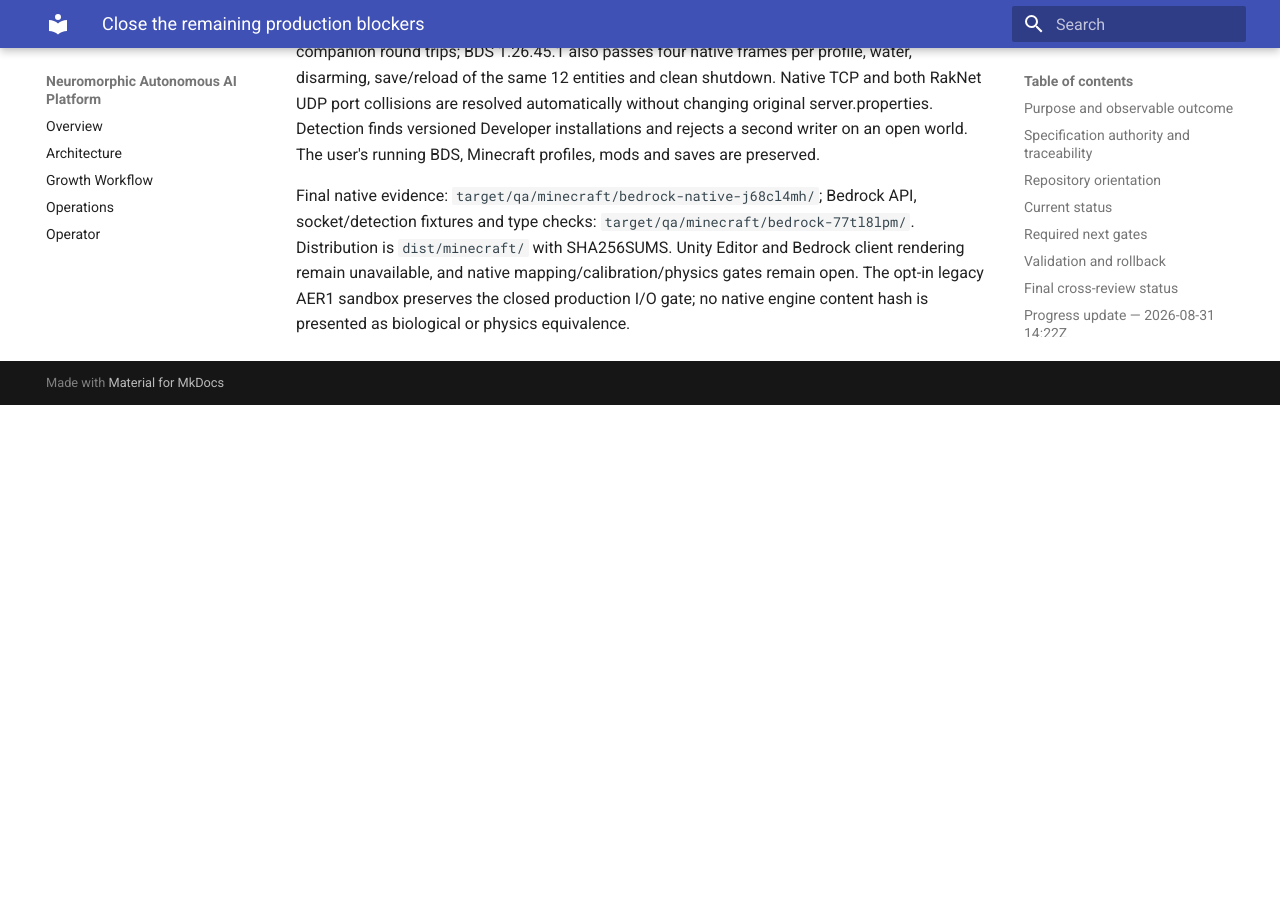
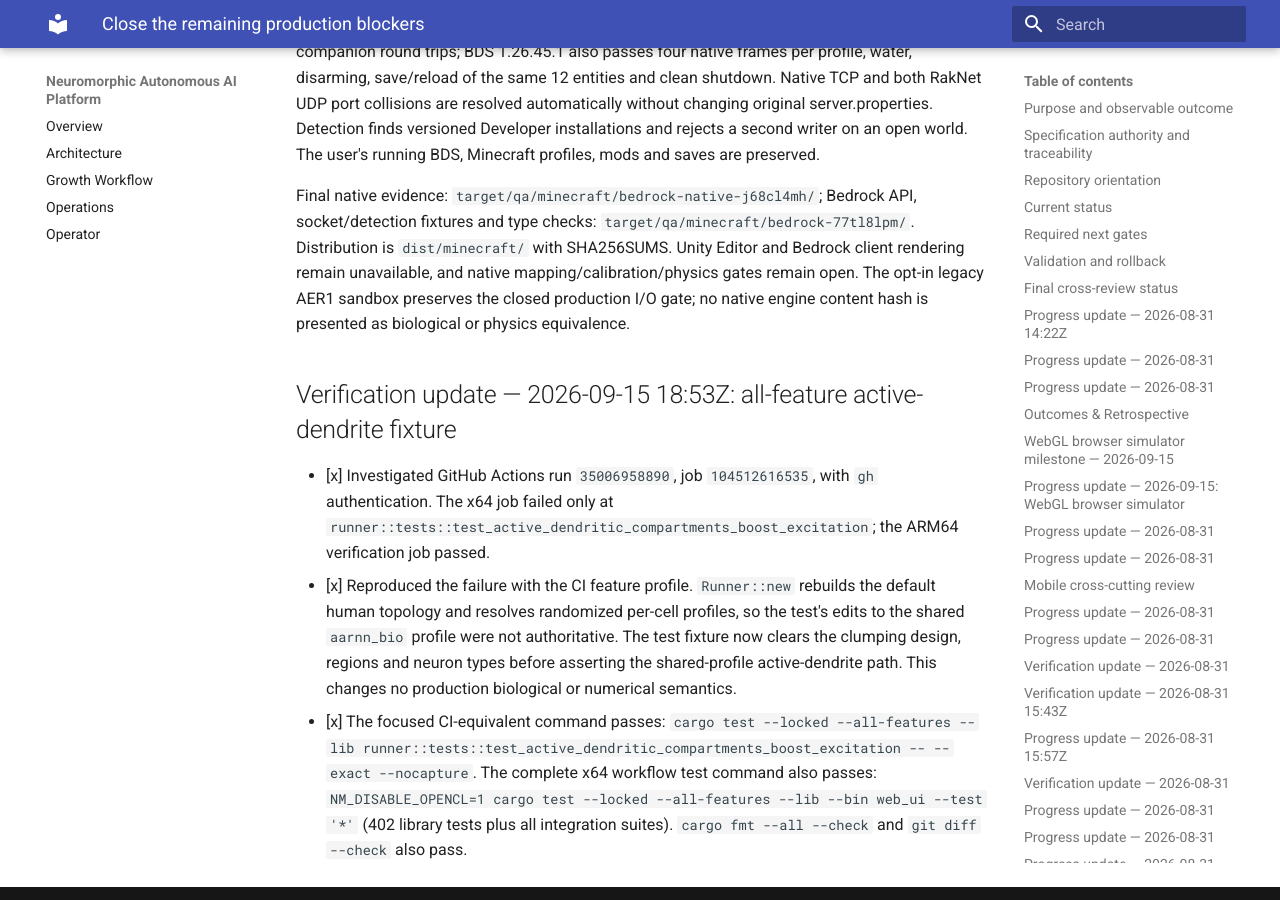
Before and after one commit to neuralmimicry/aarnn_rust, an MkDocs documentation site: the page built from docs/execplans/active-production-cross-review.md, in a window 1280 px wide and 900 px high, scrolled down 57923 px. Built offline with MkDocs 1.6.1 and Material for MkDocs 9.7.7, drawn with Linux system fonts in a browser that asks for light colours; before the commit the page ends 58328 px from its top, so only the background shows below that.

Commit message:
test: stabilize active dendrite fixture

```diff
--- a/docs/execplans/active-production-cross-review.md
+++ b/docs/execplans/active-production-cross-review.md
@@ -2333,3 +2333,23 @@
 rendering remain unavailable, and native mapping/calibration/physics gates remain
 open. The opt-in legacy AER1 sandbox preserves the closed production I/O gate;
 no native engine content hash is presented as biological or physics equivalence.
+
+## Verification update — 2026-09-15 18:53Z: all-feature active-dendrite fixture
+
+- [x] Investigated GitHub Actions run `35006958890`, job `104512616535`, with
+  `gh` authentication. The x64 job failed only at
+  `runner::tests::test_active_dendritic_compartments_boost_excitation`; the
+  ARM64 verification job passed.
+- [x] Reproduced the failure with the CI feature profile. `Runner::new` rebuilds
+  the default human topology and resolves randomized per-cell profiles, so the
+  test's edits to the shared `aarnn_bio` profile were not authoritative. The
+  test fixture now clears the clumping design, regions and neuron types before
+  asserting the shared-profile active-dendrite path. This changes no production
+  biological or numerical semantics.
+- [x] The focused CI-equivalent command passes:
+  `cargo test --locked --all-features --lib
+  runner::tests::test_active_dendritic_compartments_boost_excitation --
+  --exact --nocapture`. The complete x64 workflow test command also passes:
+  `NM_DISABLE_OPENCL=1 cargo test --locked --all-features --lib --bin web_ui
+  --test '*'` (402 library tests plus all integration suites). `cargo fmt
+  --all --check` and `git diff --check` also pass.
```
Also changed, not shown: 1 other file.
